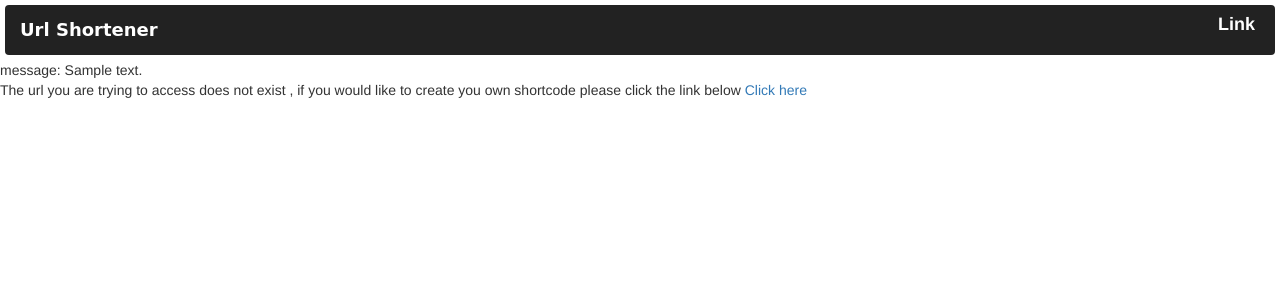
After one commit to Kipngetich33/Url_Shortener, a Django app: template shortener/shortenerapp/templates/last.html in a window 1280 px wide. The commit adds this page. Shown: the top 300 px of the page. Run offline with Django 3.2, Linux system fonts and the light colour scheme; the template is opened without the code that fills it: most values are stand-ins (such as "Sample title", 1, 10 or a date in 2020); parts of the project's set-up code (start-up, migrations or seed data) failed here and were passed over; some libraries are stand-ins or nearby versions.

Commit message:
add a redirect view function that redirects sites to the actual links

```diff
--- a/shortener/shortenerapp/templates/home.html
+++ b/shortener/shortenerapp/templates/home.html
@@ -25,9 +25,8 @@
     </form>
     <!-- search form end -->
 </div>
-
-short url {{shorturl}}
-Go to redirect <a href = {% url 'makeshort' %}>{{shortcode}}</a>
+<br><br><br>
+<p>Short description of what the site does</p>
 <div class="col-md-2"></div>
 
 {% endblock %}
--- /dev/null
+++ b/shortener/shortenerapp/templates/last.html
@@ -0,0 +1,6 @@
+{% extends 'base.html' %}
+{% block content %}
+message: {{message}}<br>
+The url you are trying to access does not exist , if you would like to create you own shortcode please click the link below
+<a href="{% url 'home' %}">Click here</a>
+{% endblock %}
--- a/shortener/shortenerapp/urls.py
+++ b/shortener/shortenerapp/urls.py
@@ -5,6 +5,8 @@ from django.conf.urls.static import static
 
 urlpatterns=[
     url(r'^$',views.h,name = 'home'),
-    url(r'^s/(?P<httpurl>[-_\w.]+)',views.s, name = 'statistics'),
+    url(r'^s/(?P<shortcode>[-_\w.]+)',views.s, name = 'statistics'),
     url(r'^r/',views.r, name = 'makeshort'),
+    url(r'^l/',views.l, name = 'last'),
+    url(r'^a',views.a, name = 'all'),
 ]
```
Also changed, not shown: shortener/shortenerapp/views.py (+13 -3 lines).
